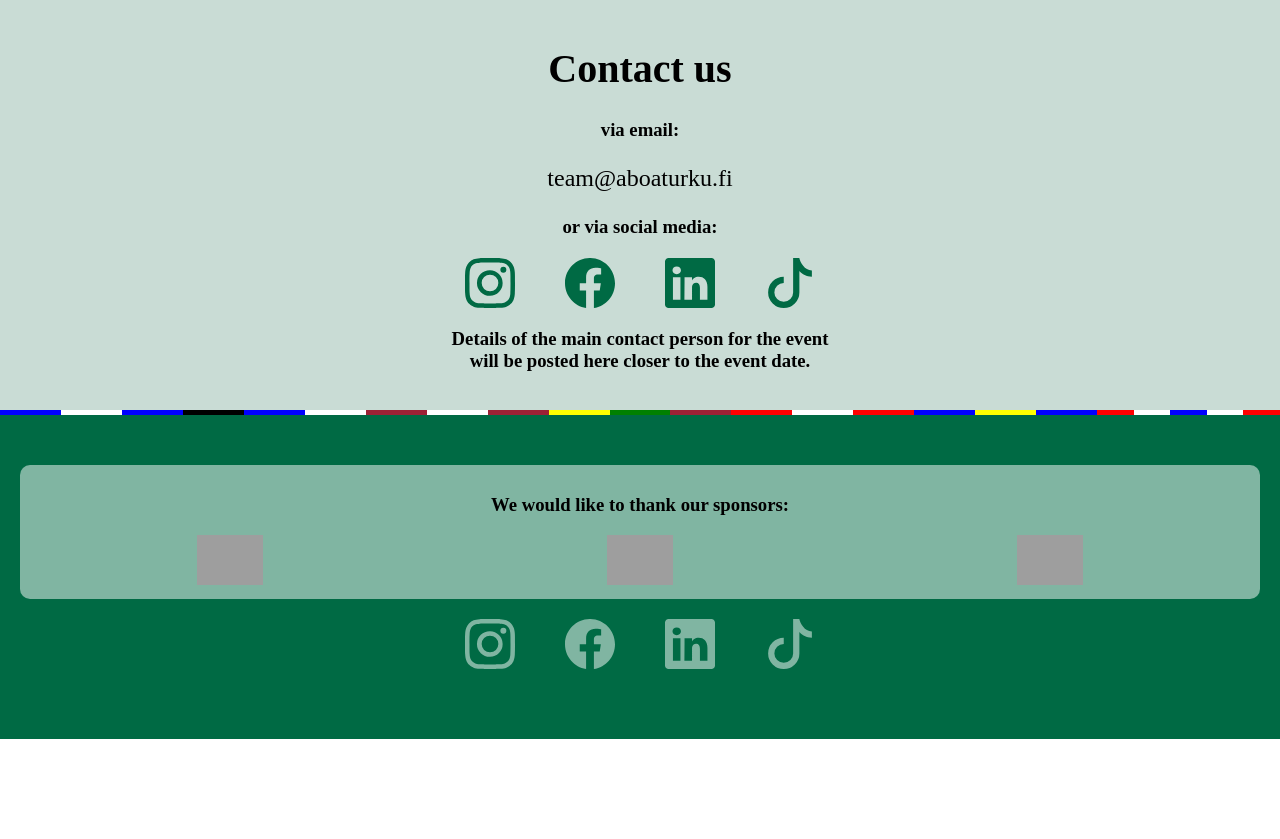
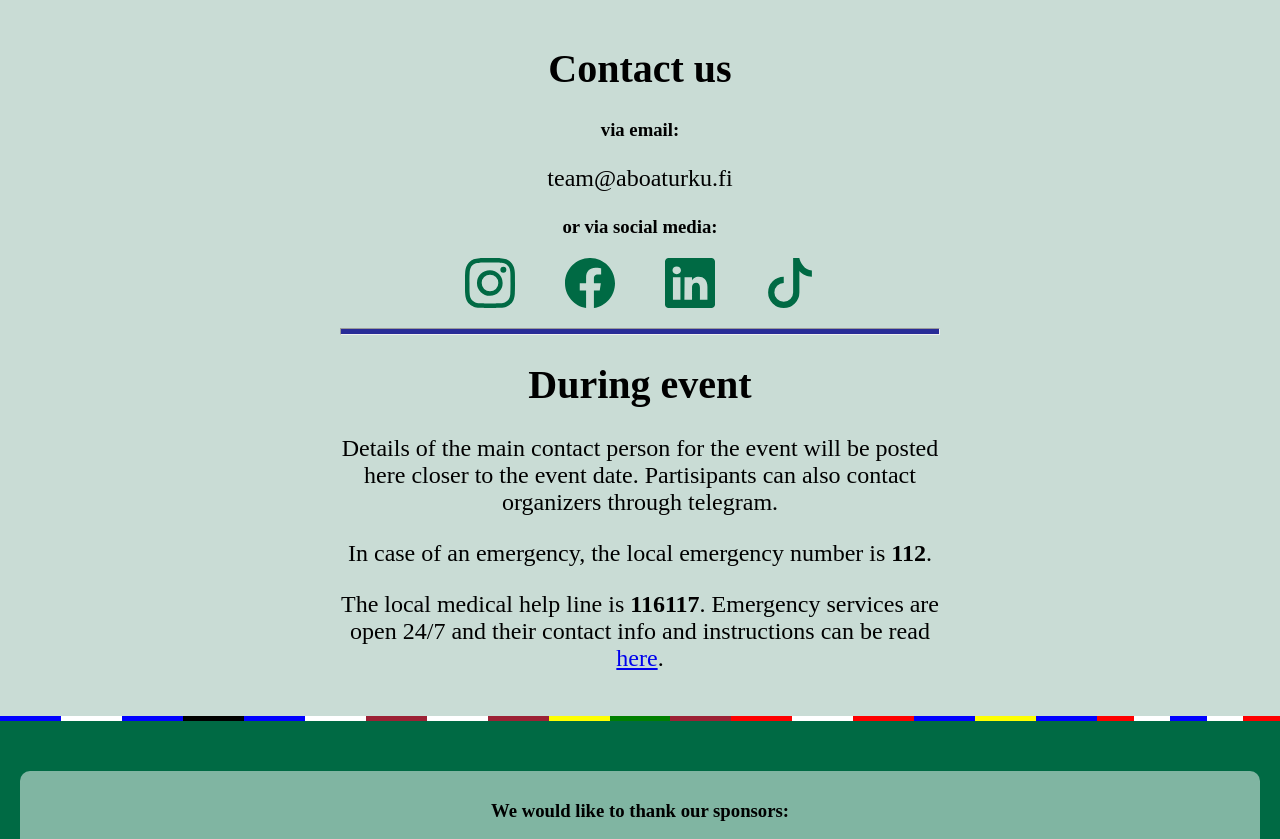
Before and after one commit to teamAboaTurku/nic-24, a Vue app: page /nic_24/contacts in a window 1280 px wide. Shown: the part 316-1155 px from the top of the page. Before the commit the page ends 1055 px from the top, so only its background shows below. Built offline with nearby package versions, Linux system fonts and the light colour scheme; grey boxes are pictures that could not be loaded.

Commit message:
add local emergency numbers

```diff
--- a/src/components/ContactsBox.vue
+++ b/src/components/ContactsBox.vue
@@ -4,7 +4,15 @@
         <p>team@aboaturku.fi</p>
         <h3>or via social media:</h3>
         <SomeBox />
-        <h3>Details of the main contact person for the event will be posted here closer to the event date.</h3>
+        <hr style="background-color: var(--blue); height: 5px;">
+        <h1>During event</h1>
+        <p>Details of the main contact person for the event will be posted here closer to the event date. Partisipants
+            can also contact organizers through telegram.</p>
+        <p>In case of an emergency, the local emergency number is <span style="font-weight: bold;">112</span>.</p>
+        <p>The local medical help line is <span style="font-weight: bold;">116117</span>.
+            Emergency services are open 24/7 and their contact info and instructions can be read <a
+                href="https://www.tyks.fi/en/patients-and-visitors/hospitals-and-units/tyks-t-hospital/emergency-services-turku-tyks-t-hospital">here</a>.
+        </p>
     </div>
 </template>
 
@@ -24,10 +32,11 @@ export default {
     margin: auto;
     width: 90%;
     min-width: 200px;
-    max-width: 400px;
+    max-width: 600px;
     text-align: center;
 }
-.contactsBox .someBox a.some_icon{
+
+.contactsBox .someBox a.some_icon {
     color: var(--green);
 }
 </style>
```
